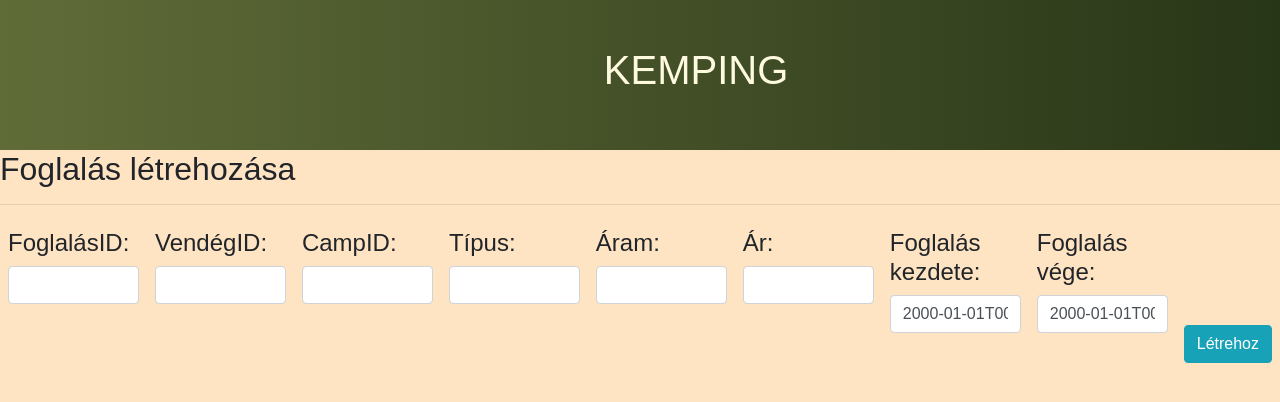
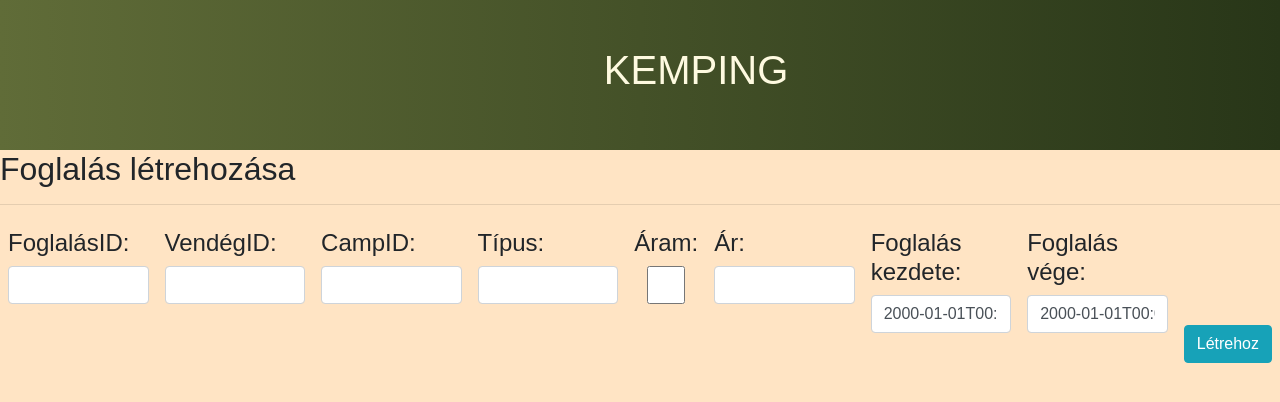
Before and after one commit to L0ggeRs/afp2_exception, a React (Create React App) app in the folder frontend/: page /foglalas in a window 1280 px wide. Shown: the top 402 px of the page. Built offline with nearby package versions, Linux system fonts and the light colour scheme; the HTML template or start-up script is replaced by a standard one; what flux would draw is missing.

Commit message:
Update: Input mezo helyére checkbox
egy input mezőt checkboxra cseréltem

```diff
--- a/frontend/src/component/Pages/ReservationAddForm.js
+++ b/frontend/src/component/Pages/ReservationAddForm.js
@@ -86,11 +86,11 @@ class ReservationAddForm extends React.Component {
                         </div>
                         <div className="p-2">
                             <h4>Áram:</h4>
-                            <input className={"form-control myinput"} type={"string"}
+                            <input className={"form-control myinput"} type="checkbox"
                                    value={this.state.Electricity}
                                    onChange={(e) => {
                                        let st = this.state;
-                                       st.Electricity = e.target.value;
+                                       st.Electricity = e.target.checked;
                                        this.setState(st);
                                    }}
                             />
```
